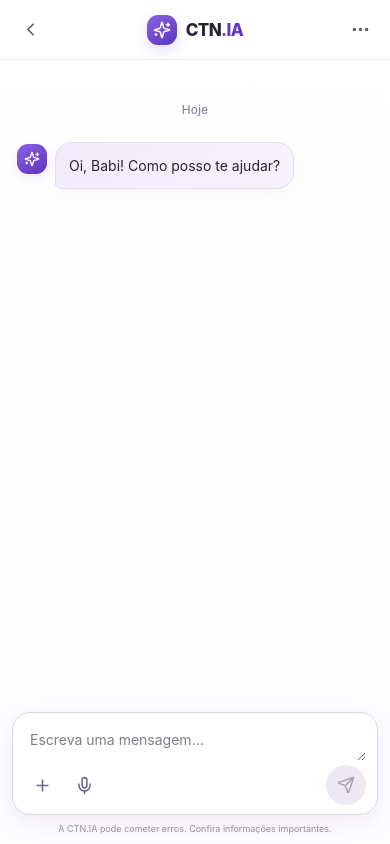
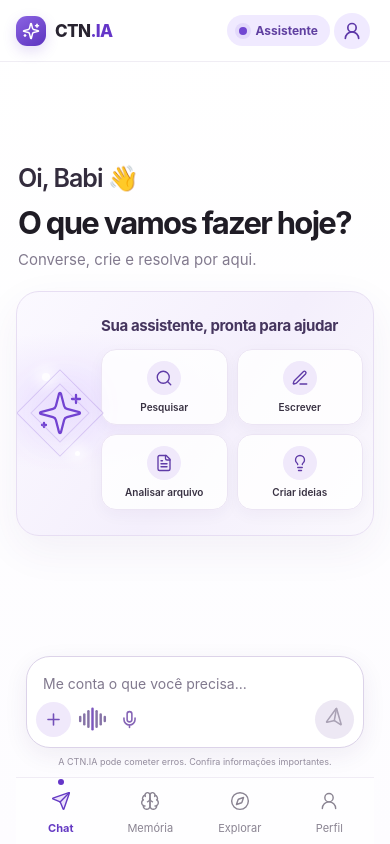
Before and after one commit to nelsontavares8945-beep/ctn-ia, a Next.js app: page / in a window 390 px wide. Built offline with nearby package versions, Linux system fonts and the light colour scheme.

Commit message:
Apply approved CTN.IA premium white-purple home screen

```diff
--- a/app/globals.css
+++ b/app/globals.css
@@ -856,3 +856,95 @@ body:has(.launcher-shell) > .site-nav { display:none; }
 .memory-empty,.memory-error { padding:16px;border-radius:13px;background:#faf8fd;color:#80788a;line-height:1.55; }
 .memory-error { background:#fff2f3;color:#a6324e; }
 @media(max-width:640px){.memory-page{padding:22px 16px 40px}.memory-page>header{align-items:flex-start;margin-top:18px}.memory-form{padding:12px}}
+
+/* Home aprovada CTN.IA: saudação, atalhos, composer e navegação */
+.launcher-shell.white-purple .launcher-topbar { grid-template-columns:1fr auto 44px; }
+.white-purple .launcher-brand { justify-self:start; }
+.top-assistant-pill { display:inline-flex;align-items:center;gap:8px;padding:9px 15px;border-radius:999px;background:#f0eaff;color:#6040a1;font-size:13px;font-weight:650; }
+.top-assistant-pill i { width:8px;height:8px;border-radius:50%;background:#7147d2;box-shadow:0 0 0 4px #7147d21a; }
+.profile-button { display:grid;place-items:center;width:40px;height:40px;border:0;border-radius:50%;background:#f0eaff;color:#5d38a8;cursor:pointer; }
+.profile-button svg { width:20px;height:20px; }
+.white-purple .chat-stage.home-stage { width:min(930px,calc(100% - 48px));height:auto;flex:1;min-height:0;justify-content:center; }
+.home-welcome { width:100%;margin:auto 0; }
+.home-greeting { margin:0 0 28px 4px; }
+.home-greeting>span { display:block;margin-bottom:16px;color:#332c3d;font-size:clamp(25px,3vw,33px);font-weight:600;letter-spacing:-.04em; }
+.home-greeting .wave { display:inline-block; }
+.home-greeting h1 { margin:0;color:#1f1c25;font-size:clamp(32px,5vw,49px);font-weight:650;letter-spacing:-.055em;line-height:1.13; }
+.home-greeting p { margin:12px 0 0;color:#827a8e;font-size:clamp(15px,2vw,19px); }
+.home-action-panel { position:relative;display:grid;grid-template-columns:minmax(130px,.78fr) minmax(0,2fr);align-items:center;gap:20px;min-height:292px;margin-bottom:26px;padding:24px 28px;border:1px solid #e7def3;border-radius:28px;background:radial-gradient(ellipse at 16% 45%,#eee5ff 0,transparent 37%),linear-gradient(125deg,#fbf9ff,#f4effc 55%,#faf8fd);box-shadow:0 14px 42px #4c2b7d10;overflow:hidden; }
+.panel-spark { position:relative;display:grid;place-items:center;min-height:190px;color:#7243d1; }
+.panel-spark svg { width:86px;height:86px;filter:drop-shadow(0 0 23px #8b5ce67c);stroke-width:1.15; }
+.panel-spark:before,.panel-spark:after { position:absolute;content:"";border-radius:50%;background:#fff;box-shadow:0 0 14px 5px #fff; }
+.panel-spark:before { width:8px;height:8px;top:24%;left:22%; }
+.panel-spark:after { width:5px;height:5px;bottom:22%;right:20%; }
+.panel-spark i,.panel-spark b { position:absolute;display:block;width:112px;height:112px;border:1px solid #9c79df55;transform:rotate(45deg); }
+.panel-spark b { width:74px;height:74px;border-color:#aa8de355; }
+.panel-content h2 { margin:0 0 17px;color:#45355e;font-size:clamp(16px,2vw,20px);font-weight:650;letter-spacing:-.025em; }
+.home-action-grid { display:grid;grid-template-columns:repeat(2,minmax(0,1fr));gap:13px; }
+.home-action-grid button { display:flex;min-height:98px;flex-direction:column;align-items:center;justify-content:center;gap:9px;padding:13px;border:1px solid #ece5f4;border-radius:18px;background:#ffffffd9;color:#382f48;box-shadow:0 5px 16px #39245a0a;cursor:pointer;transition:transform .18s,border-color .18s,box-shadow .18s; }
+.home-action-grid button:hover { transform:translateY(-2px);border-color:#c8b4ec;box-shadow:0 10px 24px #39245a13; }
+.home-action-grid button>span { display:grid;place-items:center;width:40px;height:40px;border-radius:50%;background:#f0e9fb;color:#5f3ba7; }
+.home-action-grid button svg { width:21px;height:21px;stroke-width:1.8; }
+.home-action-grid button strong { color:#383142;font-size:13px;font-weight:600; }
+.white-purple .composer-wrap { width:100%;margin:0 auto 10px; }
+.white-purple .composer { padding:11px 13px;border-radius:999px; }
+.white-purple .composer-input-line { min-height:38px; }
+.white-purple .composer textarea { min-height:38px;max-height:120px;padding:8px 7px 4px;resize:none; }
+.white-purple .composer-actions { min-height:38px; }
+.white-purple .composer-tools { align-items:center;gap:9px; }
+.white-purple .composer-tools button:first-child { width:40px;height:40px;border-radius:50%;background:#f0e9fb;color:#7350b9; }
+.voice-wave { display:flex;align-items:center;gap:3px;height:30px;color:#8673a7; }
+.voice-wave i { display:block;width:3px;border-radius:3px;background:currentColor; }
+.voice-wave i:nth-child(1),.voice-wave i:nth-child(7){height:8px}.voice-wave i:nth-child(2),.voice-wave i:nth-child(6){height:15px}.voice-wave i:nth-child(3),.voice-wave i:nth-child(5){height:22px}.voice-wave i:nth-child(4){height:28px;background:#7b56be; }
+.white-purple .composer-tools button[aria-label="Falar"] { width:35px;height:38px;color:#8665b6; }
+.white-purple .send-button { width:44px;height:44px;border-radius:50%; }
+.white-purple .send-button svg { width:19px;height:19px;transform:rotate(-35deg); }
+.home-bottom-nav { display:flex;justify-content:center;align-items:center;gap:clamp(30px,11vw,110px);width:100%;min-height:72px;margin:9px auto 0;border-top:1px solid #f0ecf5;background:#ffffffcf; }
+.home-bottom-nav a,.home-bottom-nav button { display:flex;min-width:64px;flex-direction:column;align-items:center;justify-content:center;gap:5px;border:0;background:transparent;color:#8a8492;text-decoration:none;font:inherit;font-size:11px;cursor:pointer; }
+.home-bottom-nav a span,.home-bottom-nav button span { display:grid;place-items:center;width:30px;height:30px; }
+.home-bottom-nav svg { width:20px;height:20px;stroke-width:1.7; }
+.home-bottom-nav .active { color:#6439c3;font-weight:650; }
+.home-bottom-nav .active span { position:relative;color:#6439c3; }
+.home-bottom-nav .active span:before { position:absolute;top:-7px;left:50%;width:6px;height:6px;content:"";border-radius:50%;background:#6536c8;transform:translateX(-50%); }
+.home-bottom-nav .active svg { fill:#ebe1fc; }
+.white-purple .chat-stage.has-messages { justify-content:flex-start; }
+.white-purple .chat-stage.has-messages .conversation { padding-top:38px; }
+@media(max-width:760px){
+ .launcher-shell.white-purple .launcher-topbar { height:62px;grid-template-columns:1fr auto 40px;padding:0 16px; }
+ .white-purple .top-assistant-pill { padding:8px 12px;font-size:12px; }
+ .white-purple .profile-button { width:36px;height:36px; }
+ .white-purple .chat-stage.home-stage { width:calc(100% - 32px); }
+ .home-greeting { margin:0 0 22px 2px; }
+ .home-greeting>span { margin-bottom:12px;font-size:25px; }
+ .home-greeting h1 { font-size:clamp(31px,8.5vw,42px); }
+ .home-greeting p { margin-top:9px;font-size:15px; }
+ .home-action-panel { grid-template-columns:90px minmax(0,1fr);gap:12px;min-height:245px;margin-bottom:19px;padding:16px 14px;border-radius:23px; }
+ .panel-spark { min-height:155px; }
+ .panel-spark svg { width:62px;height:62px; }
+ .panel-spark i { width:78px;height:78px; }.panel-spark b {width:53px;height:53px;}
+ .panel-content h2 { margin-bottom:12px;font-size:15px;line-height:1.35; }
+ .home-action-grid { gap:9px; }
+ .home-action-grid button { min-height:83px;gap:6px;padding:9px 6px;border-radius:15px; }
+ .home-action-grid button>span { width:34px;height:34px; }
+ .home-action-grid button svg { width:18px;height:18px; }
+ .home-action-grid button strong { font-size:11px; }
+ .white-purple .composer-wrap { width:calc(100% - 20px);margin-bottom:4px; }
+ .white-purple .composer { padding:8px 9px;border-radius:24px; }
+ .white-purple .composer-input-line { min-height:35px; }
+ .white-purple .composer textarea { min-height:35px;font-size:14px; }
+ .white-purple .composer-tools { gap:5px; }
+ .white-purple .composer-tools button:first-child { width:35px;height:35px; }
+ .voice-wave { gap:2px;transform:scale(.82); }
+ .white-purple .composer-tools button[aria-label="Falar"] { width:30px; }
+ .white-purple .send-button { width:39px;height:39px; }
+ .home-bottom-nav { justify-content:space-around;gap:0;min-height:67px;margin-top:6px; }
+ .white-purple .tools-popover { bottom:calc(100% + 8px); }
+}
+@media(max-width:420px){
+ .home-action-panel { grid-template-columns:66px minmax(0,1fr);gap:8px;padding:13px 10px; }
+ .panel-spark svg { width:48px;height:48px; }
+ .panel-spark i { width:62px;height:62px; }.panel-spark b {width:42px;height:42px;}
+ .home-action-grid button { min-height:76px; }
+ .home-action-grid button strong { font-size:10px; }
+ .home-greeting h1 { font-size:31px; }
+}
--- a/app/page.tsx
+++ b/app/page.tsx
@@ -14,10 +14,14 @@ import {
   Volume2,
   Plus,
   WandSparkles,
-  ChevronLeft,
   MoreHorizontal,
   Copy,
-  ThumbsUp,
+  Brain,
+  Compass,
+  UserRound,
+  Search,
+  PenLine,
+  Lightbulb,
 } from 'lucide-react';
 
 const defaultMessages: Message[] = [
@@ -357,35 +361,51 @@ export default function CTNIAApp() {
     <main className={`launcher-shell white-purple ${activeTool === 'chat' ? 'chat-home' : 'tool-open'}`}>
       <section className="launcher-main">
         <header className="launcher-topbar">
-          <button className="header-back" aria-label="Voltar ao chat" onClick={() => setActiveTool('chat')}><ChevronLeft /></button>
           <a className="launcher-brand" href="/"><span className="launcher-logo"><Sparkles size={18}/></span><span>CTN<span>.IA</span></span></a>
-          <button className="header-menu" aria-label="Abrir opções" onClick={() => setMenuOpen(!menuOpen)}><MoreHorizontal /></button>
-          {menuOpen && <div className="header-popover"><a href="/history">Histórico</a><a href="/memory">Memória</a><a href="/music">Estúdio musical</a><a href="/admin/login">Painel</a></div>}
+          <span className="top-assistant-pill"><i/> Assistente</span>
+          <button className="profile-button" aria-label="Abrir opções" onClick={() => setMenuOpen(!menuOpen)}><UserRound/></button>
+          {menuOpen && <div className="header-popover"><a href="/history">Histórico</a><a href="/memory">Memória</a><a href="/music">Estúdio de música</a><a href="/admin/login">Painel</a></div>}
         </header>
         {activeTool === 'chat' ? (
-          <div className={`chat-stage ${messages.length > 1 ? 'has-messages' : ''}`}>
+          <div className={`chat-stage ${messages.length > 1 ? 'has-messages' : 'home-stage'}`}>
+            {messages.length <= 1 ? (
+              <div className="home-welcome">
+                <div className="home-greeting"><span>Oi, Babi <span className="wave">👋</span></span><h1>O que vamos fazer hoje?</h1><p>Converse, crie e resolva por aqui.</p></div>
+                <section className="home-action-panel">
+                  <div className="panel-spark"><Sparkles size={48}/><i/><b/></div>
+                  <div className="panel-content"><h2>Sua assistente, pronta para ajudar</h2><div className="home-action-grid">
+                    <button onClick={() => setChatInput('Pesquise e explique para mim: ')}><span><Search/></span><strong>Pesquisar</strong></button>
+                    <button onClick={() => setChatInput('Me ajude a escrever: ')}><span><PenLine/></span><strong>Escrever</strong></button>
+                    <button onClick={() => setActiveTool('document')}><span><FileText/></span><strong>Analisar arquivo</strong></button>
+                    <button onClick={() => setChatInput('Me ajude a criar ideias para: ')}><span><Lightbulb/></span><strong>Criar ideias</strong></button>
+                  </div></div>
+                </section>
+              </div>
+            ) : (
               <div className="conversation" aria-live="polite">
                 <div className="conversation-date">Hoje</div>
-              {messages.map((message, index) => (
+                {messages.slice(1).map((message, index) => (
                   <div key={`${message.role}-${index}`} className={`chat-message ${message.role}`}>
                     {message.role === 'assistant' ? <div className="message-avatar"><Sparkles size={16}/></div> : null}
                     <div className="message-content">
-                    {message.role === 'assistant' && index > 0 && <div className="assistant-label"><strong>CTN.IA</strong><span>Assistente</span></div>}
-                    <div className="message-copy">{index === 0 && message.role === 'assistant' ? 'Oi, Babi! Como posso te ajudar?' : message.content}</div>
-                    {message.role === 'assistant' && index > 0 && <div className="message-actions"><button aria-label="Copiar resposta" title="Copiar" onClick={() => copyMessage(message.content)}><Copy/></button><button aria-label="Ouvir resposta" title="Ouvir" onClick={() => speak(message.content)}><Volume2/></button><button aria-label="Gostei da resposta" title="Gostei"><ThumbsUp/></button></div>}
+                      {message.role === 'assistant' && <div className="assistant-label"><strong>CTN.IA</strong><span>Assistente</span></div>}
+                      <div className="message-copy">{message.content}</div>
+                      {message.role === 'assistant' && <div className="message-actions"><button aria-label="Copiar resposta" title="Copiar" onClick={() => copyMessage(message.content)}><Copy/></button><button aria-label="Ouvir resposta" title="Ouvir" onClick={() => speak(message.content)}><Volume2/></button></div>}
                     </div>
                   </div>
                 ))}
                 {isBusy && <div className="chat-message assistant"><div className="message-avatar"><Sparkles size={16}/></div><div className="message-content"><div className="typing-dots"><i/><i/><i/></div></div></div>}
               </div>
+            )}
             <div className="composer-wrap">
               {toolsOpen && <div className="tools-popover"><button onClick={() => {setActiveTool('photo');setToolsOpen(false);}}><Camera/>Foto</button><button onClick={() => {setActiveTool('document');setToolsOpen(false);}}><FileText/>Arquivo</button><button onClick={() => {setActiveTool('voice');setToolsOpen(false);}}><Mic/>Voz</button><button onClick={() => {setActiveTool('image');setToolsOpen(false);}}><ImagePlus/>Imagem</button><button onClick={() => {setActiveTool('music');setToolsOpen(false);}}><Music4/>Música</button></div>}
               <div className="composer">
-                <div className="composer-input-line"><textarea value={chatInput} onChange={e => setChatInput(e.target.value)} placeholder="Escreva uma mensagem..." rows={1} onKeyDown={e => { if (e.key === 'Enter' && !e.shiftKey) {e.preventDefault();sendChat();}}}/></div>
-                <div className="composer-actions"><div className="composer-tools"><button title="Anexar foto, arquivo ou abrir ferramentas" aria-label="Anexar" onClick={() => setToolsOpen(!toolsOpen)}><Plus/></button><button title="Falar" aria-label="Falar" onClick={() => isListening ? stopVoiceInput() : startVoiceInput()} className={isListening ? 'listening' : ''}><Mic/></button></div><button className="send-button" onClick={sendChat} disabled={isBusy || !chatInput.trim()} aria-label="Enviar mensagem"><Send/></button></div>
+                <div className="composer-input-line"><textarea value={chatInput} onChange={e => setChatInput(e.target.value)} placeholder="Me conta o que você precisa..." rows={1} onKeyDown={e => { if (e.key === 'Enter' && !e.shiftKey) {e.preventDefault();sendChat();}}}/></div>
+                <div className="composer-actions"><div className="composer-tools"><button title="Anexar foto, arquivo ou abrir ferramentas" aria-label="Anexar" onClick={() => setToolsOpen(!toolsOpen)}><Plus/></button><span className="voice-wave" aria-hidden="true"><i/><i/><i/><i/><i/><i/><i/></span><button title="Falar" aria-label="Falar" onClick={() => isListening ? stopVoiceInput() : startVoiceInput()} className={isListening ? 'listening' : ''}><Mic/></button></div><button className="send-button" onClick={sendChat} disabled={isBusy || !chatInput.trim()} aria-label="Enviar mensagem"><Send/></button></div>
               </div>
               <div className="composer-note">A CTN.IA pode cometer erros. Confira informações importantes.</div>
             </div>
+            {messages.length <= 1 && <nav className="home-bottom-nav" aria-label="Navegação"><button className="active" onClick={() => {setActiveTool('chat');setMessages(defaultMessages);}}><span><Send/></span>Chat</button><a href="/memory"><span><Brain/></span>Memória</a><button onClick={() => setToolsOpen(!toolsOpen)}><span><Compass/></span>Explorar</button><button onClick={() => setMenuOpen(!menuOpen)}><span><UserRound/></span>Perfil</button></nav>}
           </div>
         ) : (
           <div className="tool-stage"><button className="back-chat" onClick={() => setActiveTool('chat')}>← Voltar ao chat</button><div className="tool-heading"><span className="tool-heading-icon">{activeTool === 'voice' ? <Volume2/> : activeTool === 'image' ? <ImagePlus/> : activeTool === 'photo' ? <Camera/> : activeTool === 'document' ? <FileText/> : <Music4/>}</span><h1>{toolNames[activeTool]}</h1><p>{activeTool === 'voice' ? 'Fale sua mensagem; eu transcrevo e respondo em voz alta.' : activeTool === 'image' ? 'Descreva a imagem que você quer criar.' : activeTool === 'photo' ? 'Envie uma foto e pergunte o que deseja saber.' : activeTool === 'document' ? 'Envie um PDF, Word ou texto para eu resumir e analisar.' : 'Descreva o estilo e o tema da música que vamos compor.'}</p></div>
```
Lines whose indentation alone changed are shown as unchanged.
